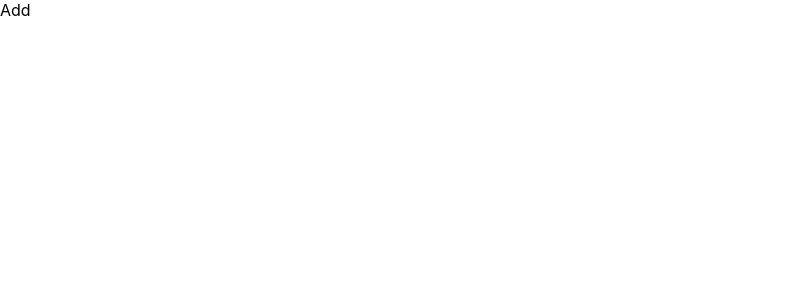
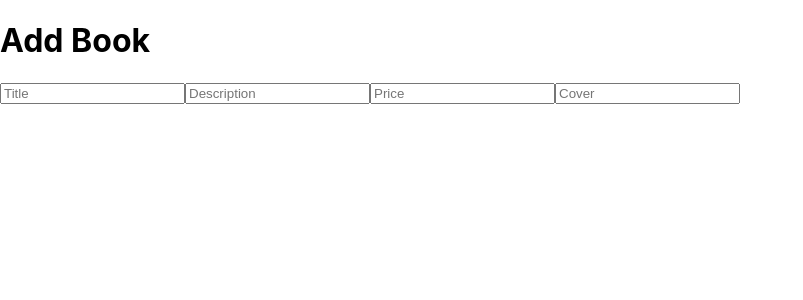
Before and after one commit to anjola-adeuyi/books-crud-app, a React (Create React App) app in the folder client/: page /add in a window 1280 px wide. Shown: the top 300 px of the page, without its empty margins (0-803 px from the left). Built offline with nearby package versions, Linux system fonts and the light colour scheme.

Commit message:
setup add form

```diff
--- a/client/src/pages/Add.jsx
+++ b/client/src/pages/Add.jsx
@@ -1,8 +1,21 @@
 import React from 'react'
 
 const Add = () => {
+  const [book, setBook] = React.useState({
+    title: '',
+    desc: '',
+    price: '',
+    cover: '',
+  });
+
   return (
-    <div>Add</div>
+    <div>
+      <h1>Add Book</h1>
+      <input type="text" placeholder="Title" />
+      <input type="text" placeholder="Description" />
+      <input type="number" placeholder="Price" />
+      <input type="text" placeholder="Cover" />
+    </div>
   )
 }
 
```
